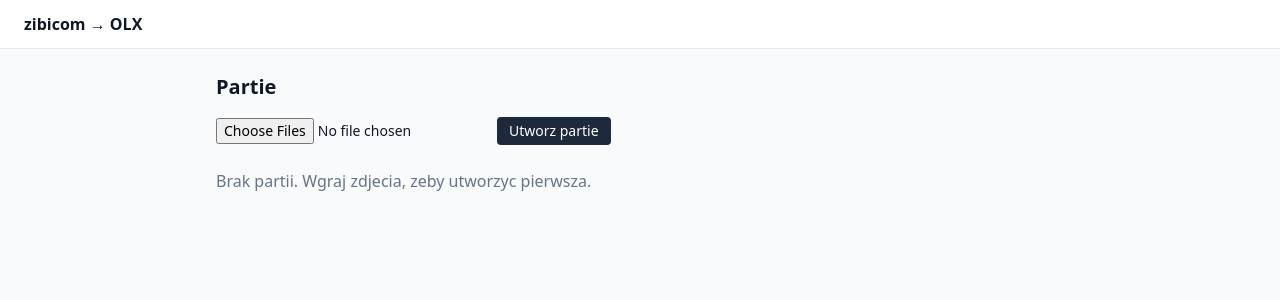
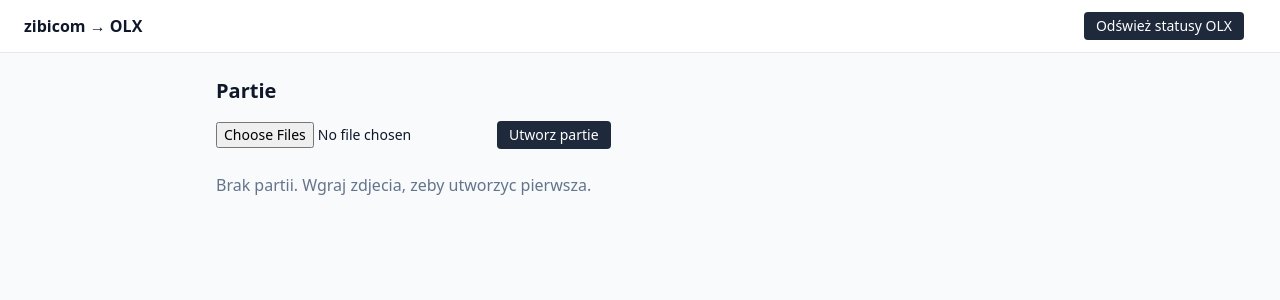
Before and after one commit to mateuszelzbieciakx/zibicom-olx, a FastAPI app: template src/zibicom/web/templates/batches.html in a window 1280 px wide. Shown: the top 300 px of the page. Run offline with FastAPI, Linux system fonts and the light colour scheme; the template is opened without the code that fills it, so the values that code supplies are empty; some libraries are stand-ins or nearby versions.

Commit message:
feat: add sync-pending button to layout header
Reuses intake.sync_pending_listings (same service function as
POST /api/listings/sync-pending) behind a header button available on
every /ui screen. hx-disabled-elt guards against double-submission on
rapid clicks; OLX/intake errors render into the same result span with
status 200 so HTMX still swaps the DOM.

```diff
--- a/src/zibicom/web/templates/base.html
+++ b/src/zibicom/web/templates/base.html
@@ -8,8 +8,18 @@
     <script src="https://cdn.tailwindcss.com"></script>
 </head>
 <body class="bg-slate-50 text-slate-900">
-    <header class="border-b bg-white px-6 py-3 font-semibold">
+    <header class="border-b bg-white px-6 py-3 font-semibold flex items-center justify-between">
         <a href="/ui/batches" class="text-inherit no-underline">zibicom &rarr; OLX</a>
+        <div class="flex items-center gap-3 font-normal text-sm">
+            <button type="button"
+                    hx-post="/ui/listings/sync-pending"
+                    hx-target="#sync-result"
+                    hx-disabled-elt="this"
+                    class="px-3 py-1 bg-slate-800 text-white rounded text-sm disabled:opacity-50">
+                Odśwież statusy OLX
+            </button>
+            <span id="sync-result"></span>
+        </div>
     </header>
     <main class="max-w-4xl mx-auto p-6">{% block content %}{% endblock %}</main>
 </body>
--- /dev/null
+++ b/src/zibicom/web/templates/partials/sync_result.html
@@ -0,0 +1,5 @@
+{% if error %}
+<span class="text-red-700">Blad synchronizacji: {{ error }}</span>
+{% else %}
+<span class="text-slate-600">sprawdzono {{ result.checked }}, aktywowano {{ result.activated }}, oczekuje {{ result.still_pending }}, bledy {{ result.failed }}</span>
+{% endif %}
```
Also changed, not shown: src/zibicom/web/routes.py (+23 -0 lines).
